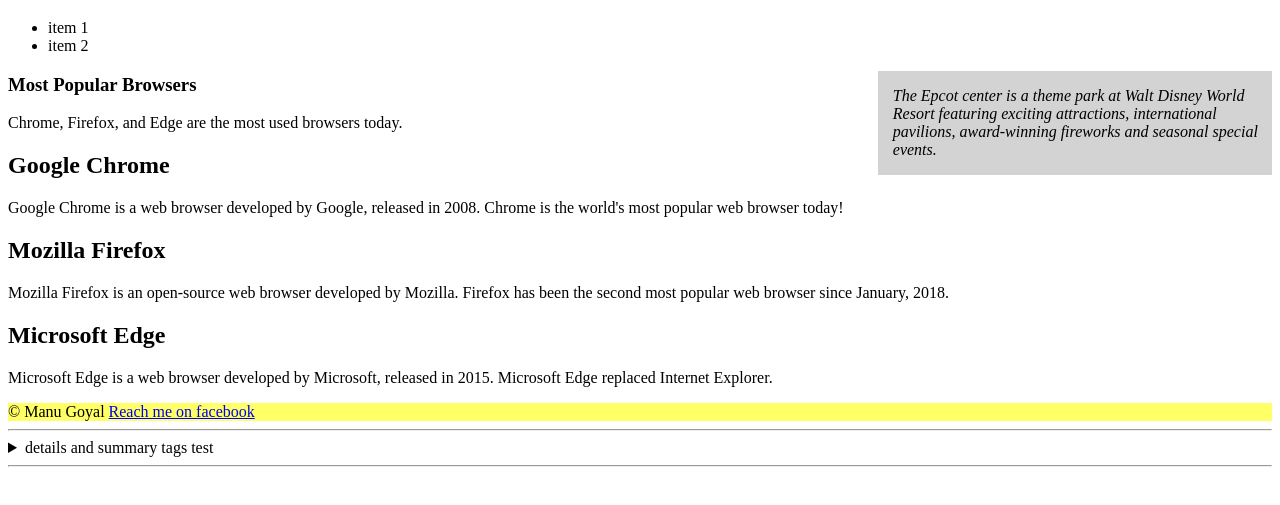
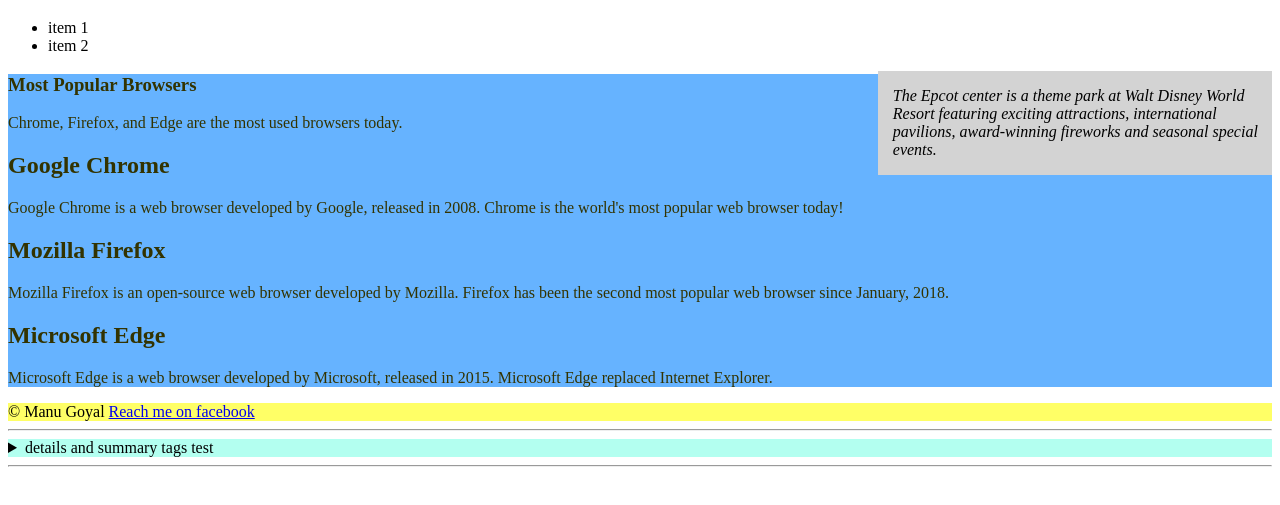
Before and after one commit to manu220/manu220.github.io, a plain HTML site: page index.html in a window 1280 px wide. Shown: the part 71-576 px from the top of the page. Drawn offline with Linux system fonts and the light colour scheme.

Commit message:
Update index.html

```diff
--- a/index.html
+++ b/index.html
@@ -29,7 +29,7 @@
 	<aside>
 <p>The Epcot center is a theme park at Walt Disney World Resort featuring exciting attractions, international pavilions, award-winning fireworks and seasonal special events.</p>
 </aside>
-	<main>
+	<main style="background-color:#66b3ff; color:#333300;">
   <h3>Most Popular Browsers</h3>
   <p>Chrome, Firefox, and Edge are the most used browsers today.</p>
 
@@ -52,7 +52,7 @@
 		&copy Manu Goyal <a href="https://www.facebook.com/manugoyal220" target="_blank">Reach me on facebook</a>
 	</footer>
 	<hr>
-	<details>
+	<details style="background-color:#b3fff0;">
 		<summary>
 			details and summary tags test
 		</summary>
```
